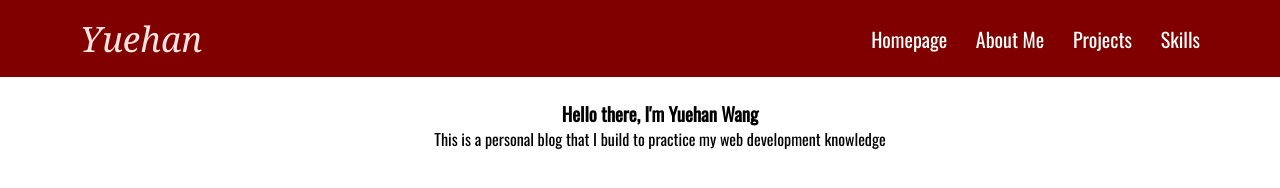
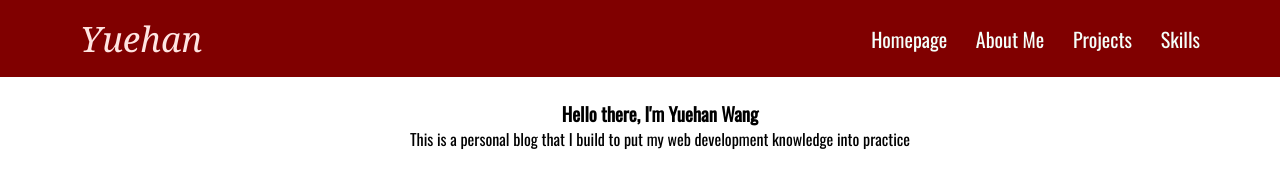
Before and after one commit to Yuehan-Wang/yuehan.github.io, a plain HTML site: page index.html in a window 1280 px wide. Drawn offline with nearby package versions, Linux system fonts and the light colour scheme.

Commit message:
Update index.html

```diff
--- a/index.html
+++ b/index.html
@@ -24,7 +24,7 @@
   <div class="homepage">
     <div id="homepage-text">
       <h3>Hello there, I'm Yuehan Wang</h3>
-      <p>This is a personal blog that I build to practice my web development knowledge</p>
+      <p>This is a personal blog that I build to put my web development knowledge into practice</p>
     </div>
   </div>
 </body>
```
